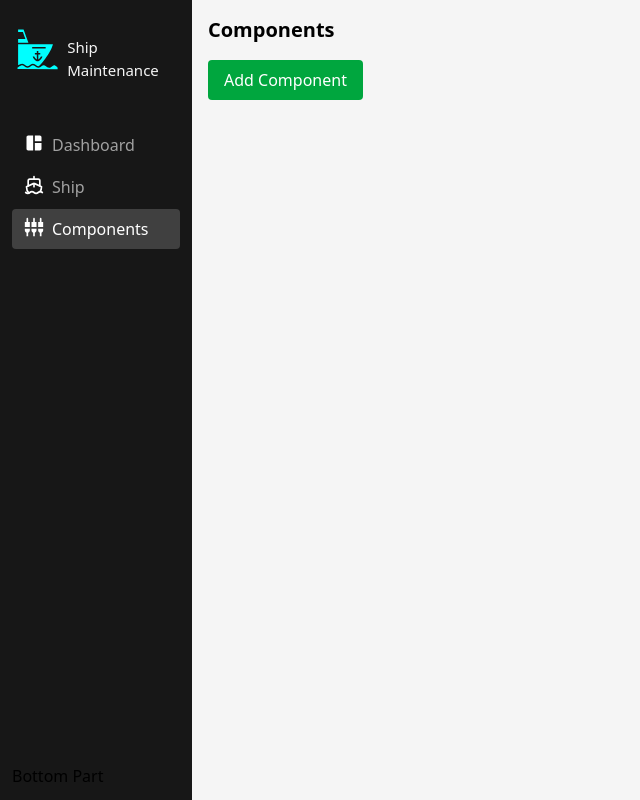
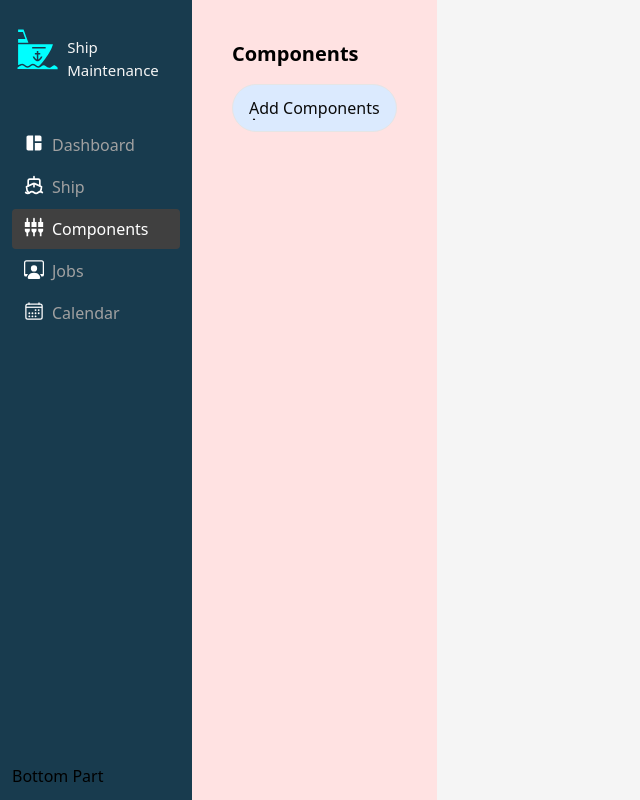
Before and after one commit to KartikKotnala20/Ship_Maintenance_Dashboard-React, a React (Vite) app: page /dashboard/components in a window 1280 px wide. Shown: the whole page, without its empty margins (0-640 px from the left). Built offline with nearby package versions, Linux system fonts and the light colour scheme.

Commit message:
some bugs are fixed

```diff
--- a/src/components/Components/ComponentForm.jsx
+++ b/src/components/Components/ComponentForm.jsx
@@ -36,7 +36,7 @@ export default function ComponentForm() {
     } else {
       addComponent({ ...form, id: uuidv4() });
     }
-    navigate("/components");
+    navigate("/dashboard/components");
   };
 
   return (
@@ -49,7 +49,7 @@ export default function ComponentForm() {
           <option key={ship.id} value={ship.id}>{ship.name}</option>
         ))}
       </select>
-      <input name="installDate" type="date" value={form.installDate} onChange={handleChange} required className="w-full p-2 mb-3 border rounded" />
+      <input name="installDate" type="date" value={form.installDate}   onChange={handleChange} required className="w-full p-2 mb-3 border rounded" />
       <input name="lastMaintenanceDate" type="date" value={form.lastMaintenanceDate} onChange={handleChange} required className="w-full p-2 mb-3 border rounded" />
       <button type="submit" className="bg-blue-600 text-white px-4 py-2 rounded w-full">{editing ? "Update" : "Add"}</button>
     </form>
--- a/src/components/Components/ComponentList.jsx
+++ b/src/components/Components/ComponentList.jsx
@@ -6,27 +6,34 @@ export default function ComponentList() {
   const navigate = useNavigate();
 
   return (
-    <div>
+    <div className="bg-red-100 h-screen p-10 w-full ">
       <h2 className="text-xl font-bold mb-4">Components</h2>
-      <button
-        className="mb-4 bg-green-600 text-white px-4 py-2 rounded"
-        onClick={() => navigate("/dashboard/components/new")}
-      >
-        Add Component
-      </button>
-
+      <div className="flex justify-end mb-6  ">
+      <button class="group  relative h-12 rounded-full border border-neutral-200 bg-blue-100 px-4 text-neutral-950" onClick={() => navigate("/dashboard/components/new")} >
+          <span class="relative inline-flex overflow-hidden">
+            <div class="translate-y-0 skew-y-0 transition duration-500 group-hover:-translate-y-[120%] group-hover:skew-y-9">
+              Add Components
+            </div>
+            <div class="absolute translate-y-[120%] skew-y-12 transition duration-500 group-hover:translate-y-0 group-hover:skew-y-0">
+              Add Components
+            </div>
+          </span>
+        </button>
+        </div>
+      <div className="flex justify-around gap-20 flex-wrap ">
       {components.map((comp) => (
-        <div key={comp.id} className="border p-4 mb-3 rounded">
+        <div key={comp.id} className="border p-4 mb-3 rounded w-64">
           <p><strong>{comp.name}</strong></p>
           <p>Serial: {comp.serialNumber}</p>
           <p>Ship ID: {comp.shipId}</p>
           <div className="flex gap-2 mt-2">
-            <button onClick={() => navigate(`/components/${comp.id}`)} className="bg-gray-500 text-white px-3 py-1 rounded">View</button>
-            <button onClick={() => navigate(`/components/edit/${comp.id}`)} className="bg-blue-600 text-white px-3 py-1 rounded">Edit</button>
+            <button onClick={() => navigate(`/dashboard/components/${comp.id}`)} className="bg-gray-500 text-white px-3 py-1 rounded">View</button>
+            <button onClick={() => navigate(`/dashboard/components/edit/${comp.id}`)} className="bg-blue-600 text-white px-3 py-1 rounded">Edit</button>
             <button onClick={() => deleteComponent(comp.id)} className="bg-red-600 text-white px-3 py-1 rounded">Delete</button>
           </div>
         </div>
       ))}
+      </div>
     </div>
   );
 }
--- a/src/components/Ships/ShipDetail.jsx
+++ b/src/components/Ships/ShipDetail.jsx
@@ -9,7 +9,7 @@ export default function ShipDetail() {
 
   if (!ship)
     return (
-      <div className="flex items-center justify-center min-h-screen bg-gray-300 ">
+      <div className="flex items-center justify-center min-h-screen bg-gray-300 w-screen">
         <p className="p-4 text-lg font-semibold bg-red-100 text-red-600 rounded-lg shadow-md">
           🚢 Ship not found
         </p>
@@ -18,7 +18,7 @@ export default function ShipDetail() {
 
   return (
     <div
-      className="min-h-screen flex items-center justify-center bg-cover  bg-center px-4  "
+      className="min-h-screen flex items-center justify-center bg-cover bg-center px-4 w-screen"
       style={{
         backgroundImage: "url('https://cdn.pixabay.com/photo/2020/12/06/22/51/ship-5810249_1280.jpg')",
       }}
--- a/src/components/Ships/ShipList.jsx
+++ b/src/components/Ships/ShipList.jsx
@@ -6,16 +6,16 @@ export default function ShipList() {
   const navigate = useNavigate();
 
   return (
-    <div className="p-8  min-h-screen">
+    <div className="p-8  min-h-screen bg-red-100 ">
       <h2 className="text-3xl font-extrabold text-center mb-6 text-gray-800">
         Ships
       </h2>
 
-      <div className="flex justify-center mb-6 ">
+      <div className="flex justify-start mb-6  ">
 
         <button class="group relative h-12 rounded-full border border-neutral-200 bg-blue-100 px-4 text-neutral-950" onClick={() => navigate("/dashboard/ships/new")} >
           <span class="relative inline-flex overflow-hidden">
-            <div class="translate-y-0 skew-y-0 transition duration-500 group-hover:-translate-y-[110%] group-hover:skew-y-12">
+            <div class="translate-y-0 skew-y-0 transition duration-500 group-hover:-translate-y-[120%] group-hover:skew-y-10">
               Add Ship
             </div>
             <div class="absolute translate-y-[110%] skew-y-12 transition duration-500 group-hover:translate-y-0 group-hover:skew-y-0">
@@ -25,11 +25,11 @@ export default function ShipList() {
         </button>
       </div>
 
-      <div className="grid gap-6 md:grid-cols-2 lg:grid-cols-3">
+      <div className="grid gap-10 md:grid-cols-2  lg:grid-cols-3">
         {ships.map((ship) => (
           <div
             key={ship.id}
-            className="relative border p-6 rounded-lg shadow-lg bg-cover bg-center brightness-100 text-white transition-transform transform duration-700 hover:scale-105"
+            className="relative p-10 w-80 pb-2 rounded-xl shadow-lg bg-cover bg-center brightness-100 text-white transition-transform transform duration-700 hover:scale-105 "
             style={{
               backgroundImage: `url('https://cdn.pixabay.com/photo/2020/12/06/22/51/ship-5810249_1280.jpg')`,
             }}
@@ -40,23 +40,23 @@ export default function ShipList() {
               <p className="text-sm">Flag: {ship.flag}</p>
               <p className="text-sm">Status: {ship.status}</p>
 
-              <div className="flex gap-2 mt-3">
+              <div className="flex gap-2 mt-3  ">
                 <button
                   onClick={() => navigate(`/dashboard/ships/edit/${ship.id}`)}
-                  className="bg-blue-500 hover:bg-blue-600 text-white px-4 py-2 rounded transition-transform transform hover:scale-105"
+                  className="bg-blue-500 hover:bg-blue-600 text-white px-2 w-[50px] rounded text-sm transition-transform transform hover:scale-105"
                 >
                   Edit
                 </button>
 
                 <button
                   onClick={() => deleteShip(ship.id)}
-                  className="bg-red-500 hover:bg-red-600 text-white px-4 py-2 rounded transition-transform transform hover:scale-105"
+                  className="bg-red-500 hover:bg-red-600 text-white px-2  text-sm rounded transition-transform transform hover:scale-105"
                 >
                   Delete
                 </button>
                 <button
                   onClick={() => navigate(`/dashboard/ships/${ship.id}`)}
-                  className="bg-gray-500 hover:bg-gray-600 text-white px-4 py-2 rounded transition-transform transform hover:scale-105"
+                  className="bg-gray-500 hover:bg-gray-600 text-white px-2 py-2  w-[50px] text-sm rounded transition-transform transform hover:scale-105"
                 >
                   View
                 </button>
--- a/src/pages/ComponentsPage.jsx
+++ b/src/pages/ComponentsPage.jsx
@@ -1,5 +1,5 @@
 import ComponentList from "../components/Components/ComponentList";
 
 export default function ComponentsPage() {
-  return <div className="p-4"><ComponentList /></div>;
+  return <div className=""><ComponentList /></div>;
 }
--- a/src/pages/Navigation.jsx
+++ b/src/pages/Navigation.jsx
@@ -2,6 +2,8 @@ import React from 'react'
 import { MdSpaceDashboard } from 'react-icons/md'
 import {LuShip} from 'react-icons/lu'
 import { MdSettingsInputComponent } from "react-icons/md";
+import { BsPersonWorkspace } from "react-icons/bs";
+import { IoCalendarOutline } from "react-icons/io5";
 
 export const DASHBOARD_SIDEBAR_LINKS=[
   {
@@ -22,6 +24,18 @@ export const DASHBOARD_SIDEBAR_LINKS=[
     path:'/dashboard/components',
     icon:<MdSettingsInputComponent color='white'/>
   },
+  {
+    key:'jobs',
+    label:'Jobs',
+    path:'/dashboard/jobs',
+    icon:<BsPersonWorkspace color='white'/>
+  },
+  {
+    key:'calendar',
+    label:'Calendar',
+    path:'/dashboard/calendar',
+    icon:<IoCalendarOutline color='white'/>
+  },
 
 ]
 
--- a/src/pages/Sidebar.jsx
+++ b/src/pages/Sidebar.jsx
@@ -8,7 +8,7 @@ import classNames from 'classnames'
 const LinkClasses = 'flex item-center gap-2 font-light px-3 py-2 hover:bg-neutral-700 hover:no-underline active:bg-neutral-600 rounded-sm text-base'
 function Sidebar() {
   return (
-    <div className='flex flex-col bg-neutral-900 w-48 p-3'>
+    <div className='flex flex-col bg-[#183B4E] w-48 p-3'>
       <div className='flex item-center gap-2 px-1 py-3'>
         <GiShipBow fontSize={50} color='cyan'/>
         <span className='text-neutral-100 text-[15px] pt-3'>Ship Maintenance</span>
```
